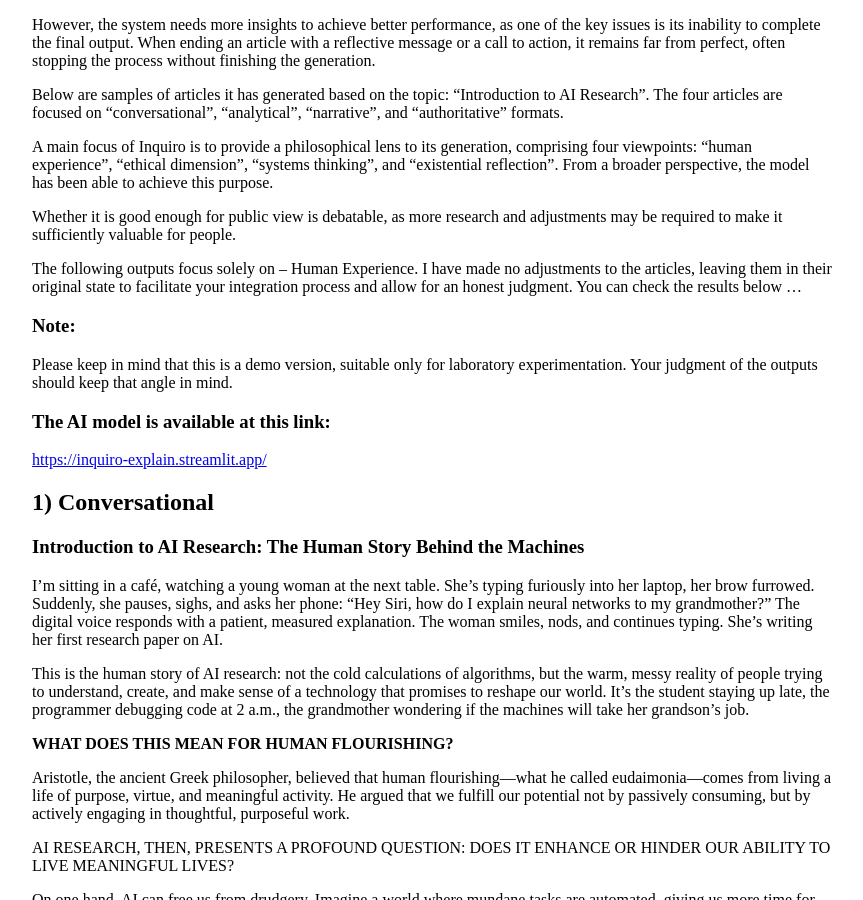
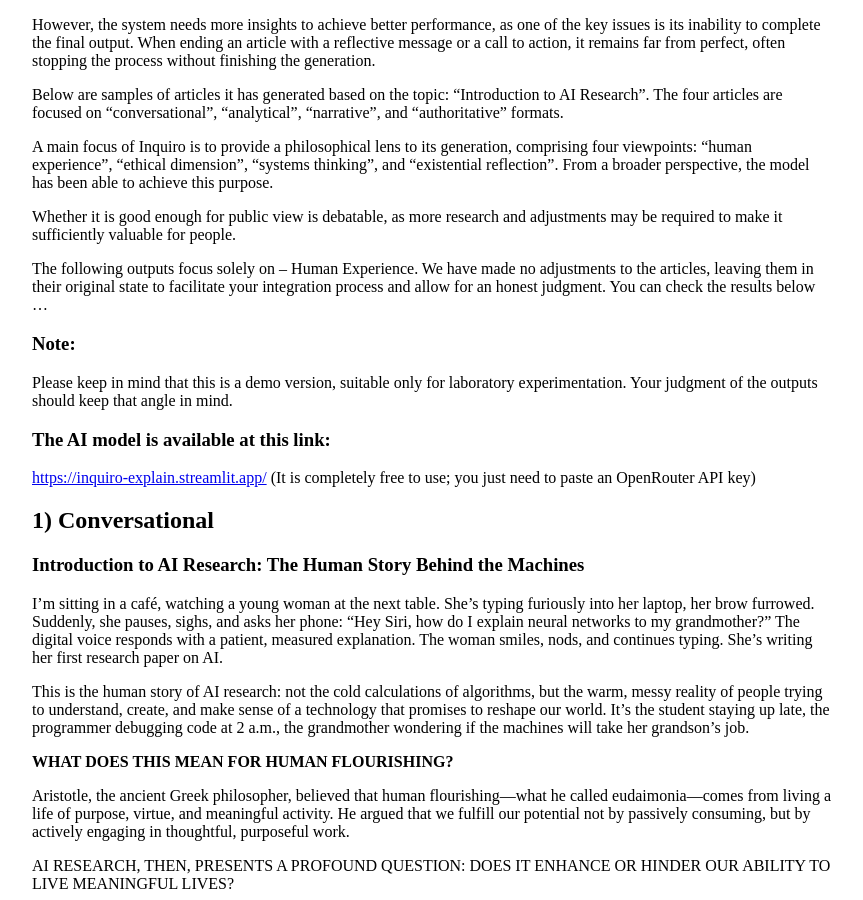
Before and after one commit to faisalmrasul/inquiro-media, a Jekyll site: the page built from _posts/2025-12-03-Introduction to AI Research-QI-HE.md, in a window 1280 px wide and 900 px high, scrolled down 393 px. Shown: the whole window, without its empty margins (208-1071 px from the left). Built offline with Jekyll 4.4.1, drawn with Linux system fonts in a browser that asks for light colours; our own code applies the rules of GitHub Pages for plain Markdown files.

Commit message:
Update 2025-12-03-Introduction to AI Research-QI-HE.md

```diff
--- a/_posts/2025-12-03-Introduction to AI Research-QI-HE.md
+++ b/_posts/2025-12-03-Introduction to AI Research-QI-HE.md
@@ -16,7 +16,7 @@ A main focus of Inquiro is to provide a philosophical lens to its generation, co
 
 Whether it is good enough for public view is debatable, as more research and adjustments may be required to make it sufficiently valuable for people.
 
-The following outputs focus solely on – Human Experience. I have made no adjustments to the articles, leaving them in their original state to facilitate your integration process and allow for an honest judgment. You can check the results below ...
+The following outputs focus solely on – Human Experience. We have made no adjustments to the articles, leaving them in their original state to facilitate your integration process and allow for an honest judgment. You can check the results below ...
 
 
 ### Note: ###
@@ -24,7 +24,7 @@ Please keep in mind that this is a demo version, suitable only for laboratory ex
 
 
 ### The AI model is available at this link: ###
-[https://inquiro-explain.streamlit.app/](https://inquiro-explain.streamlit.app/)
+[https://inquiro-explain.streamlit.app/](https://inquiro-explain.streamlit.app/) (It is completely free to use; you just need to paste an OpenRouter API key)
 
 
 ## 1) Conversational ##
```
